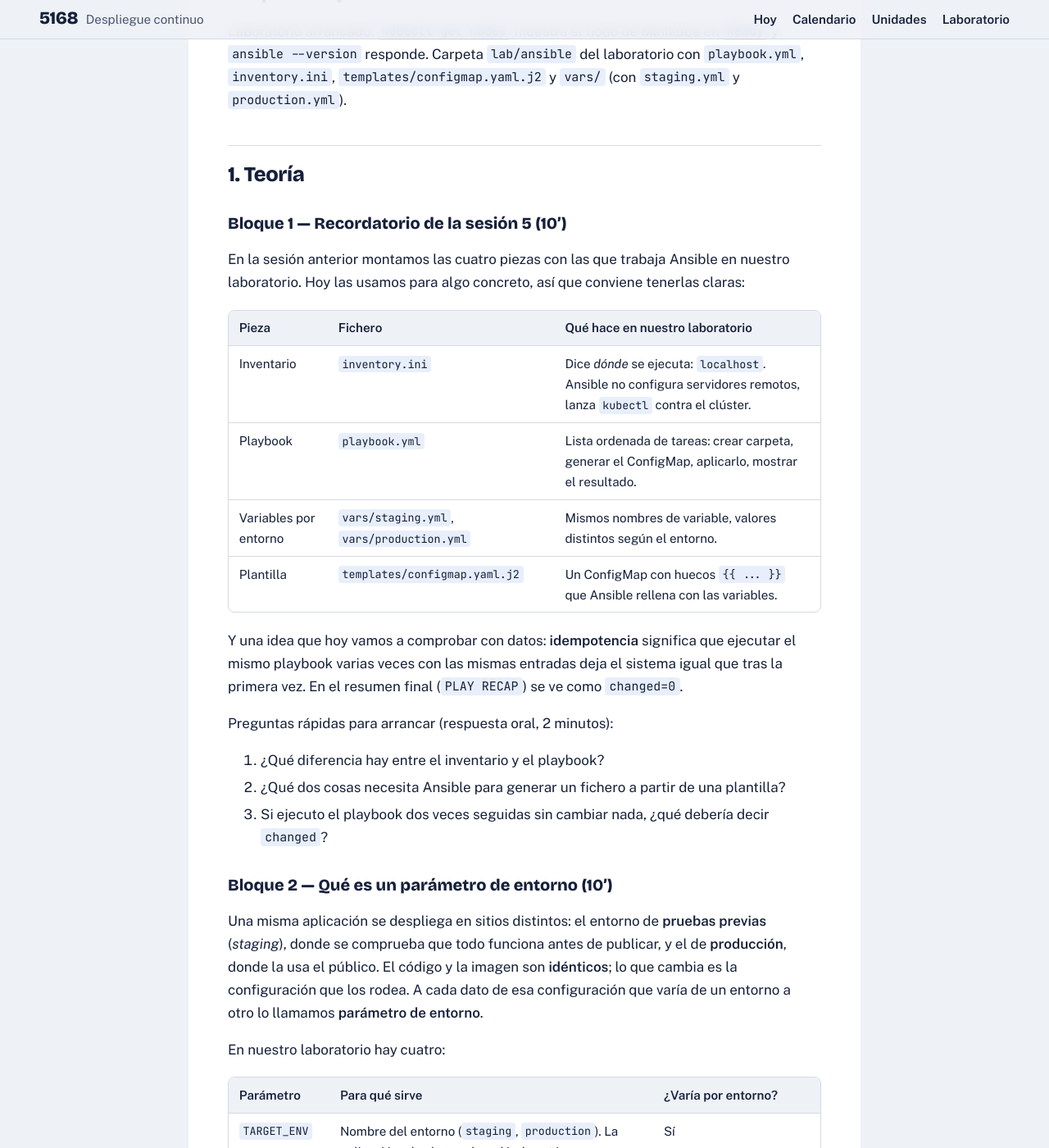
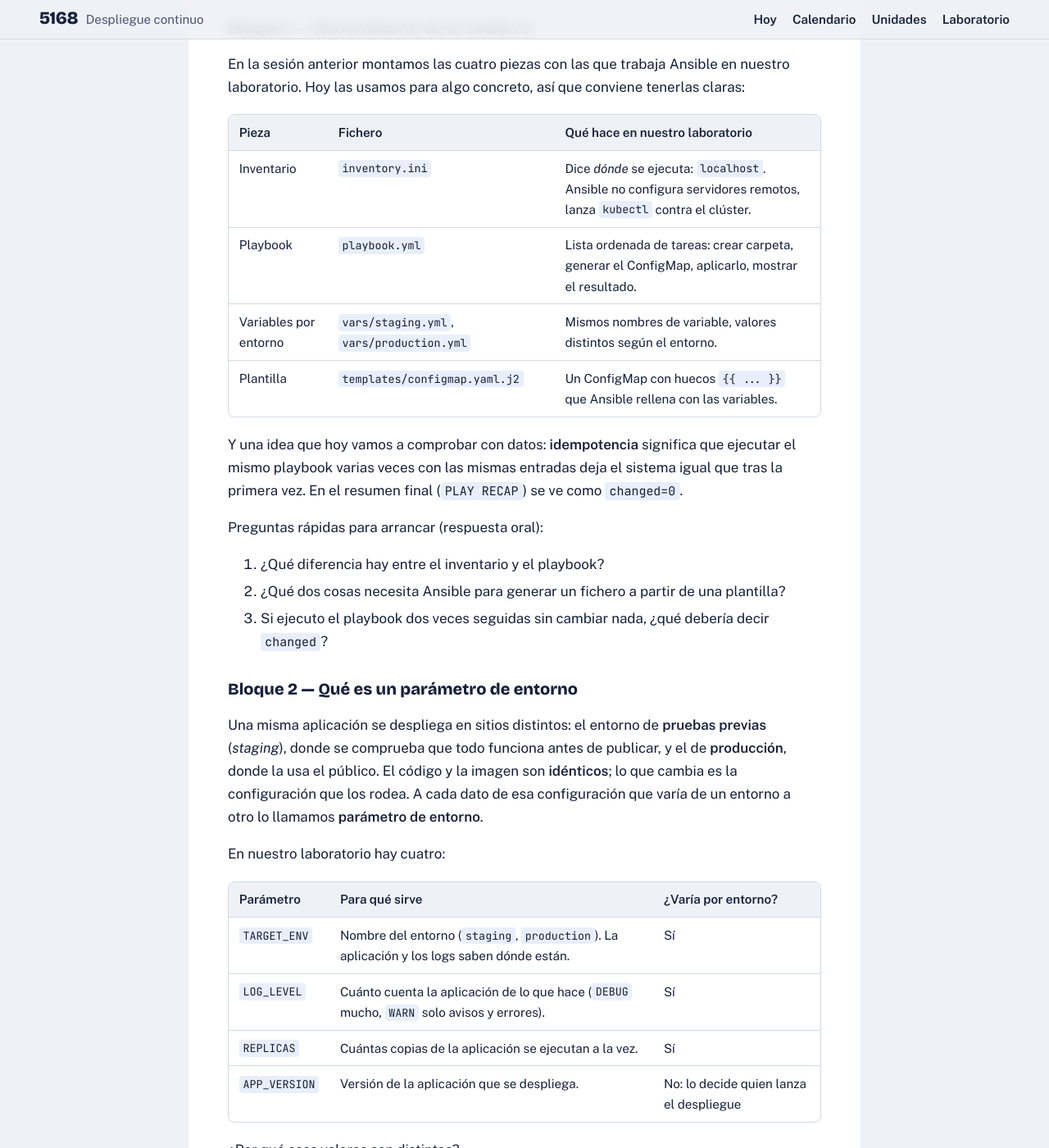
Before and after one commit to sergio79cs/modulo5168, a Jekyll site: the page built from ut02/sesion6.md, in a window 1280 px wide and 1400 px high, scrolled down 1270 px. Shown: the whole window at 82% size. Built offline with Jekyll 4.4.1, drawn with Linux system fonts in a browser that asks for light colours; our own code applies the rules of GitHub Pages for plain Markdown files; some of the changed text lies outside the part shown.

Commit message:
UT02: quitar tablas y minutos de tiempos en las sesiones 5, 6 y 7

````diff
--- a/ut02/sesion6.md
+++ b/ut02/sesion6.md
@@ -4,13 +4,6 @@
 # Módulo 5168 Definición de flujos de procesos de despliegue continuo · Sesión 6 — Recopilación de parámetros por entorno
 
 *Criterio RA2.b*
-
-| Bloque | Duración |
-|---|---|
-| Teoría (recordatorio + conceptos) | 40' |
-| Práctica guiada | 100' |
-| Cierre y entrega | 30' |
-| Margen / descanso | 10' |
 
 ## Objetivos de aprendizaje
 
@@ -28,7 +21,7 @@ Laboratorio arrancado: `kubectl get nodes` muestra el nodo de Minikube en `Ready
 
 ## 1. Teoría
 
-### Bloque 1 — Recordatorio de la sesión 5 (10')
+### Bloque 1 — Recordatorio de la sesión 5
 
 En la sesión anterior montamos las cuatro piezas con las que trabaja Ansible en nuestro laboratorio. Hoy las usamos para algo concreto, así que conviene tenerlas claras:
 
@@ -41,13 +34,13 @@ En la sesión anterior montamos las cuatro piezas con las que trabaja Ansible en
 
 Y una idea que hoy vamos a comprobar con datos: **idempotencia** significa que ejecutar el mismo playbook varias veces con las mismas entradas deja el sistema igual que tras la primera vez. En el resumen final (`PLAY RECAP`) se ve como `changed=0`.
 
-Preguntas rápidas para arrancar (respuesta oral, 2 minutos):
+Preguntas rápidas para arrancar (respuesta oral):
 
 1. ¿Qué diferencia hay entre el inventario y el playbook?
 2. ¿Qué dos cosas necesita Ansible para generar un fichero a partir de una plantilla?
 3. Si ejecuto el playbook dos veces seguidas sin cambiar nada, ¿qué debería decir `changed`?
 
-### Bloque 2 — Qué es un parámetro de entorno (10')
+### Bloque 2 — Qué es un parámetro de entorno
 
 Una misma aplicación se despliega en sitios distintos: el entorno de **pruebas previas** (*staging*), donde se comprueba que todo funciona antes de publicar, y el de **producción**, donde la usa el público. El código y la imagen son **idénticos**; lo que cambia es la configuración que los rodea. A cada dato de esa configuración que varía de un entorno a otro lo llamamos **parámetro de entorno**.
 
@@ -77,7 +70,7 @@ Hay tres formas de gestionar esto, y solo una escala:
 
 Este principio se conoce como *separar la configuración del código*, y aparece en cualquier metodología moderna de despliegue (por ejemplo, el manifiesto «The Twelve-Factor App»).
 
-### Bloque 3 — «Recopilar» los parámetros (10')
+### Bloque 3 — «Recopilar» los parámetros
 
 La consigna dice que los parámetros se obtienen *durante la creación de la infraestructura*. Qué significa «recopilar»: antes de crear el ConfigMap, Ansible **reúne** los valores desde varias fuentes y los consolida en un único resultado.
 
@@ -110,7 +103,7 @@ Por eso `app_version=1.0.0` en la terminal sustituye al `"dev"` por defecto, y p
 
 > **Nota sobre «durante la creación de la infraestructura».** En una empresa, parte de esos valores nacerían al crear la infraestructura (por ejemplo, la dirección de una base de datos que se acaba de crear, que otra herramienta entregaría a Ansible). En nuestro laboratorio no creamos infraestructura nueva: los valores se derivan de los ficheros de cada entorno en el momento de preparar el despliegue. El mecanismo es el mismo: **nadie los teclea a mano en cada despliegue**.
 
-### Bloque 4 — Del ConfigMap a la aplicación (10')
+### Bloque 4 — Del ConfigMap a la aplicación
 
 Ansible genera un **ConfigMap**, el objeto de Kubernetes pensado para guardar configuración no secreta como pares clave–valor. Mira cómo queda la plantilla:
 
@@ -176,7 +169,7 @@ ansible-playbook -i inventory.ini playbook.yml --syntax-check -e "target_env=sta
 
 Esperado: `playbook: playbook.yml`. Comprueba la sintaxis, no el contenido de las variables.
 
-### Paso 3 · Recopilar y aplicar para *staging* (10')
+### Paso 3 · Recopilar y aplicar para *staging*
 
 ```
 ansible-playbook -i inventory.ini playbook.yml -e "target_env=staging app_version=1.0.0"
@@ -205,7 +198,7 @@ localhost : ok=4  changed=3  unreachable=0  failed=0
 
 Fíjate en `created`: es la primera vez que existe el ConfigMap.
 
-### Paso 4 · Ver qué parámetros se han recopilado (10')
+### Paso 4 · Ver qué parámetros se han recopilado
 
 Primero el fichero que Ansible ha generado a partir de la plantilla:
 
@@ -251,7 +244,7 @@ kubectl get configmap modulo5168-config -o yaml > evidencia-staging.yaml
 kubectl get configmap modulo5168-config -o jsonpath='{.data}' | python3 -m json.tool > datos-staging.json
 ```
 
-### Paso 5 · Repetir para *production* (10')
+### Paso 5 · Repetir para *production*
 
 El **mismo playbook**, solo cambia el valor de `target_env`:
 
@@ -375,7 +368,7 @@ ansible-playbook -i inventory.ini playbook.yml -e "target_env=preproduccion"
 
 El primero falla porque `target_env` no está definido; el segundo, porque no existe `vars/preproduccion.yml`. Según la versión de Ansible, el mensaje habla de variable no definida o de fichero no encontrado. En ambos casos el playbook se detiene **antes de aplicar nada en el clúster**.
 
-### Paso 11 · Reto: un tercer entorno sin tocar el playbook (10')
+### Paso 11 · Reto: un tercer entorno sin tocar el playbook
 
 Crea `vars/preproduccion.yml` con las **mismas claves** y valores que consideres razonables (por ejemplo `log_level: INFO` y `replicas: 2`) y ejecuta:
 
@@ -399,9 +392,9 @@ No has modificado ni el playbook ni la plantilla. Anota qué ficheros has tocado
 
 ## 3. Cierre
 
-**Puesta en común (15').** Cada equipo muestra su tabla del Paso 6 y su reto del Paso 11. Se comparan tres cosas: ¿coinciden todos los valores?, ¿qué entorno nuevo ha inventado cada uno y con qué valores?, ¿alguien ha tenido un fallo distinto a los de la tabla de errores?
+**Puesta en común.** Cada equipo muestra su tabla del Paso 6 y su reto del Paso 11. Se comparan tres cosas: ¿coinciden todos los valores?, ¿qué entorno nuevo ha inventado cada uno y con qué valores?, ¿alguien ha tenido un fallo distinto a los de la tabla de errores?
 
-**Preguntas de comprobación (10')**, en parejas, para responder por escrito:
+**Preguntas de comprobación**, en parejas, para responder por escrito:
 
 1. ¿Por qué `LOG_LEVEL` y `REPLICAS` están en `vars/` y `APP_VERSION` se pasa con `-e`?
 2. Si en `vars/production.yml` ponemos `replicas: 3`, ¿qué pasa con los pods ya en marcha? ¿Qué hay que hacer para que lo apliquen?
````
Also changed, not shown: other parts of ut02/sesion6.md (+8 -8 lines), ut02/sesion5.md (+3 -10 lines), ut02/sesion7.md (+13 -23 lines).
